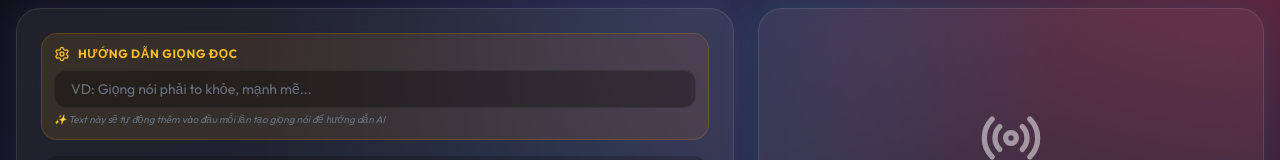
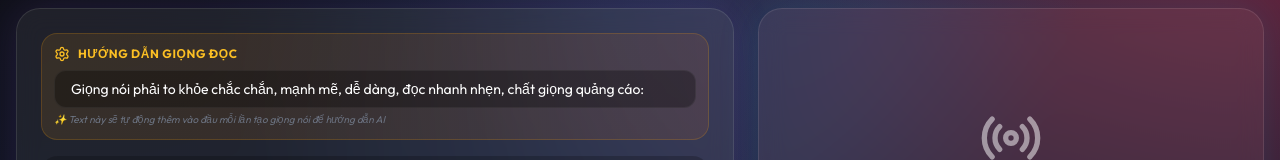
Before and after one commit to huy1692003/tts-gemini, a React (Vite) app: page / in a window 1280 px wide. Shown: the part 132-292 px from the top of the page. Built offline with nearby package versions, Linux system fonts and the light colour scheme; no server answers.

Commit message:
Add prefix text state for speech generation
Added a new state for prefix text to prepend to the main text during speech generation.

```diff
--- a/App.tsx
+++ b/App.tsx
@@ -9,11 +9,16 @@ import { base64ToBlobUrl, generateSpeech } from './services/geminiService';
 const App: React.FC = () => {
   const [text, setText] = useState<string>("");
 
+  // Thêm state cho prefix text
+  const [prefixText, setPrefixText] = useState<string>(
+    "Giọng nói phải to khỏe chắc chắn, mạnh mẽ, dễ dàng, đọc nhanh nhẹn, chất giọng quảng cáo:"
+  );
+
   const [config, setConfig] = useState<TTSConfig>({
     mode: 'single',
     language: SupportedLanguage.VIETNAMESE,
     speed: 1.0,
-    voiceName: 'Zephyr', // Default trendy voice
+    voiceName: 'Zephyr',
     speaker1: { name: 'Speaker 1', voice: 'Orus' },
     speaker2: { name: 'Speaker 2', voice: 'Aoede' }
   });
@@ -49,7 +54,12 @@ const App: React.FC = () => {
     });
 
     try {
-      const base64Data = await generateSpeech(text, config);
+      // Nối prefix text với text chính khi generate
+      const fullText = prefixText.trim()
+        ? `${prefixText} ${text}`
+        : text;
+
+      const base64Data = await generateSpeech(fullText, config);
       const blobUrl = base64ToBlobUrl(base64Data);
 
       const newItem: HistoryItem = {
@@ -92,7 +102,6 @@ const App: React.FC = () => {
 
         <main className="flex-1 w-full max-w-7xl mx-auto px-4 pb-8">
           <div className="grid grid-cols-1 lg:grid-cols-12 gap-6 h-[calc(100vh-200px)] min-h-[600px]">
-            {/* Left Column: Input (7 cols) */}
             <div className="lg:col-span-7 h-full">
                <InputSection
                 text={text}
@@ -101,10 +110,11 @@ const App: React.FC = () => {
                 setConfig={setConfig}
                 onConvert={handleConvert}
                 isLoading={audioState.isLoading}
+                prefixText={prefixText}
+                setPrefixText={setPrefixText}
               />
             </div>
 
-            {/* Right Column: Result & History (5 cols) */}
             <div className="lg:col-span-5 h-full">
               <ResultSection
                 audioState={audioState}
```
